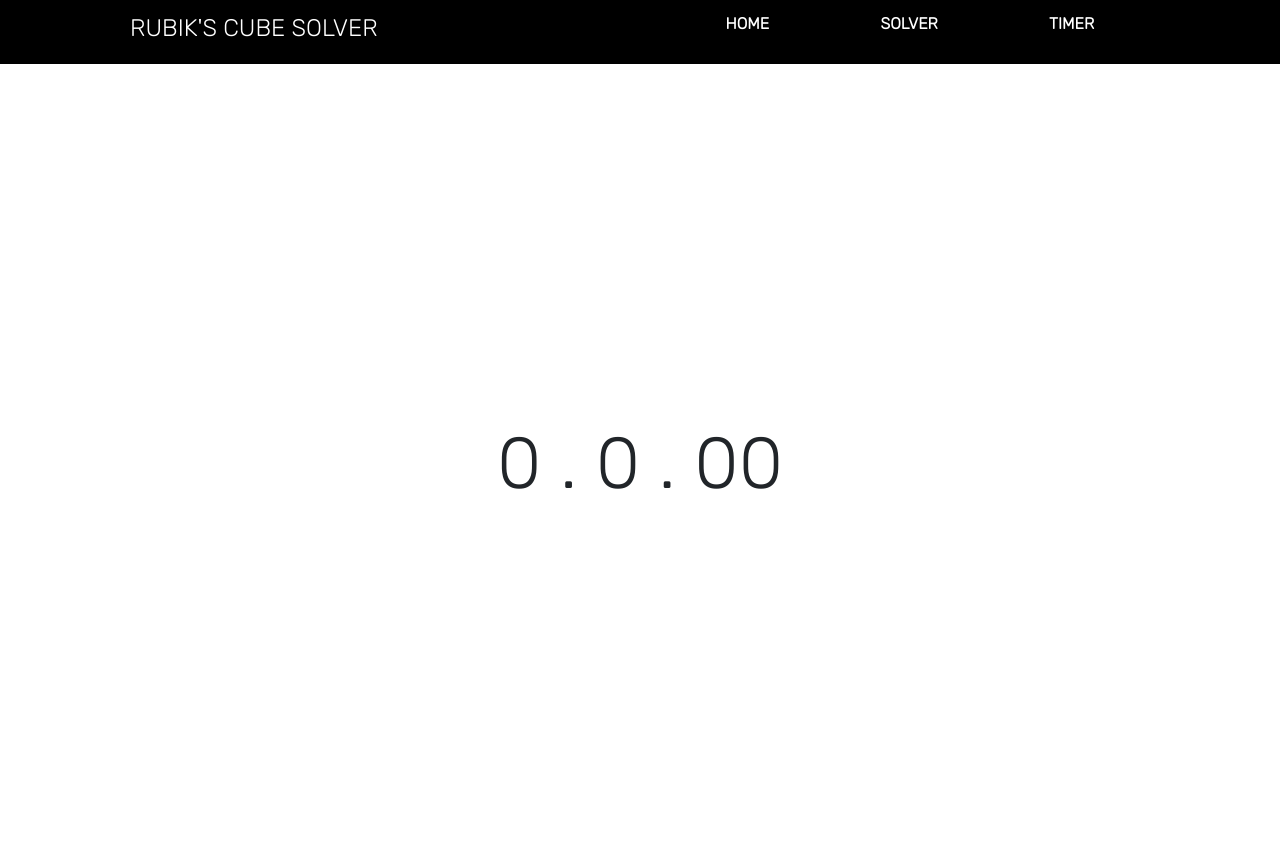
After one commit to K12573/Rubik-s-Cube-Solver, a Flask app: page /timer in a window 1280 px wide. The commit adds this page. Run offline with Flask 2, Linux system fonts and the light colour scheme; some libraries are stand-ins or nearby versions.

Commit message:
Final Product

```diff
--- a/website/app.py
+++ b/website/app.py
@@ -20,6 +20,9 @@ def solvingAlgorithm():
     output = sv.solve(cubeString, 19, 2)
     return output
 
+@app.route('/timer')
+def timer():
+    return render_template('timer.html')
 
 if __name__ == "__main__":
     app.run(debug=True)
--- /dev/null
+++ b/website/orloj-font/info.txt
@@ -0,0 +1,2 @@
+license: Freeware
+link: https://www.fontspace.com/orloj-font-f54384
--- a/website/static/css/main.css
+++ b/website/static/css/main.css
@@ -1,3 +1,4 @@
+
 *{
     margin:0;
     padding:0;
--- a/website/static/js/cubie.js
+++ /dev/null
@@ -1 +0,0 @@
-// This class is applied to each individual cubie, change their colors
--- /dev/null
+++ b/website/static/js/timer.js
@@ -0,0 +1,58 @@
+var timer;
+var ele = document.getElementById('timer')
+ele.addEventListener('load', inputCapture())
+
+function inputCapture(){
+    var clicked = false;
+
+    document.addEventListener('keydown', function(e){
+        if (e.key === " " && e.target === document.body) {
+            // Prevent pressing space bar from scrolling the page down
+            e.preventDefault();
+          }
+
+        if(e.key === " " ){
+            if(clicked){
+                document.body.style.backgroundColor = 'red';
+                stopTimer();
+                clicked = false;
+            }
+            else{
+                document.body.style.backgroundColor = 'green';
+                runTimer();
+                clicked = true;
+            }
+
+        }
+
+    })
+}
+
+function runTimer() {
+    var min = 0;
+    var sec = 0;
+    var centisec = 0;
+
+    timer=setInterval(()=> {
+        if(centisec === 100){
+            sec++;
+            centisec=0;
+
+            if(sec == 60){
+                min++;
+                sec = 0;
+            }
+
+
+        }
+
+        ele.innerHTML=min+" . "+sec+" . "+centisec
+
+        centisec++;
+
+    }, 10)
+}
+
+function stopTimer(){
+    clearInterval(timer)
+}
--- a/website/templates/base.html
+++ b/website/templates/base.html
@@ -40,6 +40,7 @@
         <script src="https://cdn.jsdelivr.net/npm/bootstrap@4.0.0/dist/js/bootstrap.min.js" integrity="sha384-JZR6Spejh4U02d8jOt6vLEHfe/JQGiRRSQQxSfFWpi1MquVdAyjUar5+76PVCmYl" crossorigin="anonymous"></script>
 
         <script src="{{url_for('static', filename = 'js/cubeManager.js')}}"></script>
+        <script src="{{url_for('static', filename = 'js/timer.js')}}"></script>
 
     </body>
 </html>
--- a/website/templates/navbar.html
+++ b/website/templates/navbar.html
@@ -22,16 +22,18 @@
 
   <ul class = 'nav-links'>
     <li>
+      <a href="{{url_for('index')}}">HOME</a>
+    </li>
+
+    <li>
       <a href="{{url_for('solver')}}">SOLVER</a>
     </li>
 
     <li>
-      <a href="#">TIMER</a>
+      <a href="{{url_for('timer')}}">TIMER</a>
     </li>
 
-    <li>
-      <a href="#">PATTERNS</a>
-    </li>
+
 
   </ul>
 
--- /dev/null
+++ b/website/templates/timer.html
@@ -0,0 +1,11 @@
+{%extends 'base.html'%}
+
+{%block body%}
+    <div class="perfect-center" style = "font-size: 72px; font-family: 'Rubik', sans-serif; overflow: hidden;"id="timer">
+        0 . 0 . 00
+    </div>
+
+    <!-- <button onclick="runTimer()">Click</button>
+
+    <button onclick="stopTimer()">Stop</button> -->
+{%endblock%}
```
Also changed, not shown: website/orloj-font/Orloj-Ea9eW.otf (added), 1 other file.
